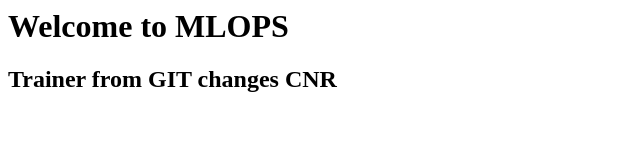
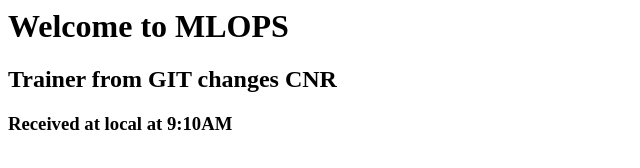
Before and after one commit to aacloudmaster/008amist-learning-mlops, a plain HTML site: page index.html in a window 1280 px wide. Shown: the whole page, without its empty margins (0-640 px from the left). Drawn offline with Linux system fonts and the light colour scheme.

Commit message:
2nd initial commit

```diff
--- a/index.html
+++ b/index.html
@@ -1,2 +1,3 @@
 <h1>Welcome to MLOPS</h1>
 <h2>Trainer from GIT changes CNR</h2>
+<h3>Received at local at 9:10AM</h3>
```
